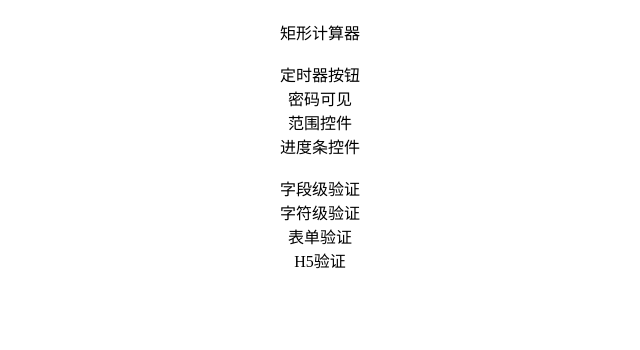
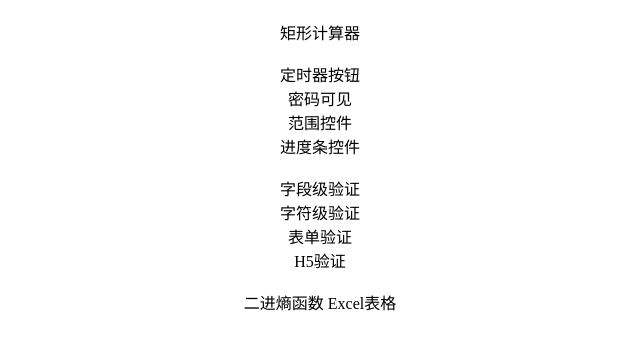
Before and after one commit to fengluluf/spa, a plain HTML site: page index.html in a window 1280 px wide. Shown: the whole page, without its empty margins (320-960 px from the left). Drawn offline with Linux system fonts and the light colour scheme.

Commit message:
修改index

```diff
--- a/index.html
+++ b/index.html
@@ -15,14 +15,19 @@
 	</style>
 </head>
 <body>
-	<a href="https://fengluluf.github.io/spa/01-first-app/01-first-app.html">矩形计算器</a><br/><br/>
+	<a href="https://fengluluf.github.io/spa/01-first-app/01-first-app.html">矩形计算器</a>
+	<br/><br/>
 	<a href="https://fengluluf.github.io/spa/02-input/01button.html">定时器按钮</a><br/>
 	<a href="https://fengluluf.github.io/spa/02-input/02password.html">密码可见</a><br/>
 	<a href="https://fengluluf.github.io/spa/02-input/03range.html">范围控件</a><br/>
-	<a href="https://fengluluf.github.io/spa/02-input/04progress.html">进度条控件</a><br/><br/>
+	<a href="https://fengluluf.github.io/spa/02-input/04progress.html">进度条控件</a>
+	<br/><br/>
 	<a href="https://fengluluf.github.io/spa/03-validation/01-field.html">字段级验证</a><br/>
 	<a href="https://fengluluf.github.io/spa/03-validation/02-char.html">字符级验证</a><br/>
 	<a href="https://fengluluf.github.io/spa/03-validation/03-form.html">表单验证</a><br/>
 	<a href="https://fengluluf.github.io/spa/03-validation/04-H5.html">H5验证</a>
+	<br/><br/>
+	<a href="https://fengluluf.github.io/spa/04-third/echarts.html">二进熵函数</a>
+	<a href="https://fengluluf.github.io/spa/04-third/excel.html">Excel表格</a>
 </body>
 </html>
```
